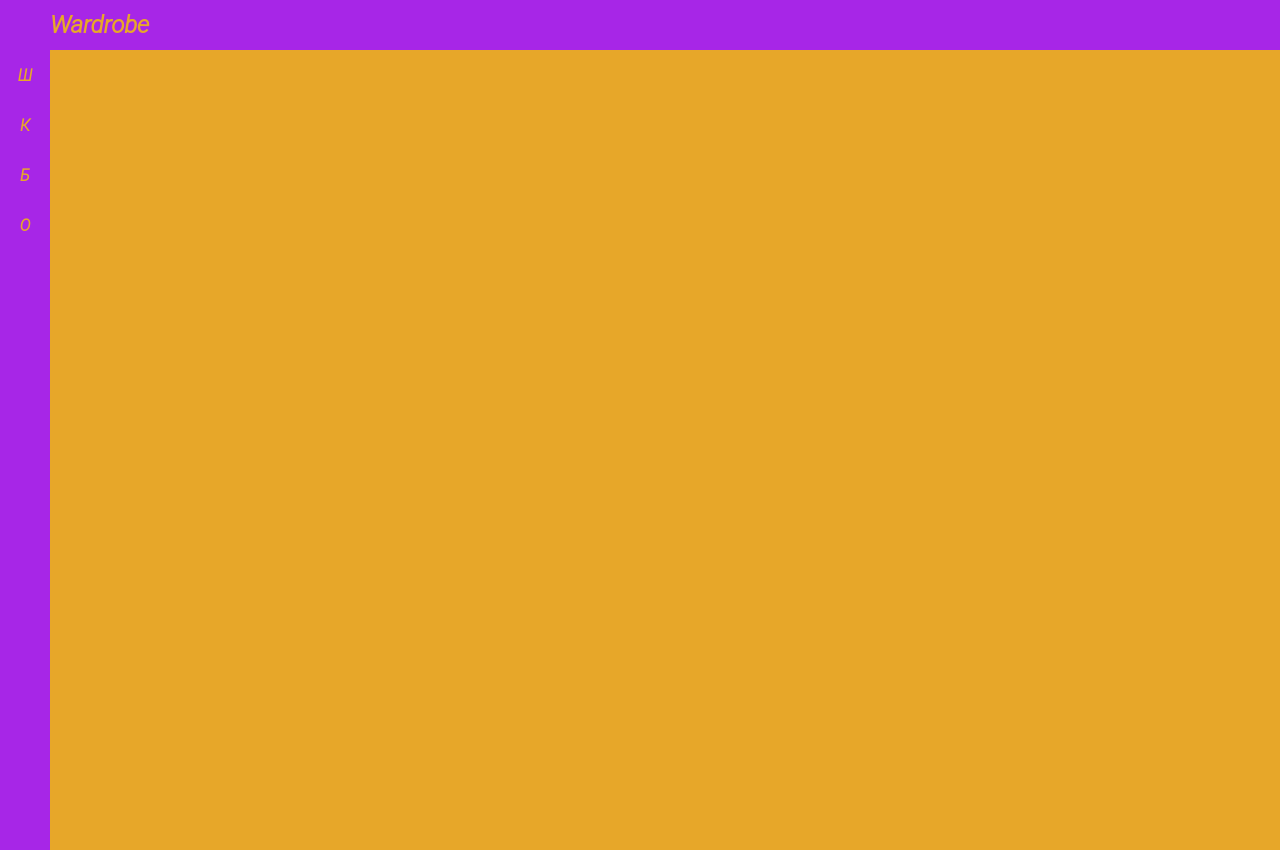
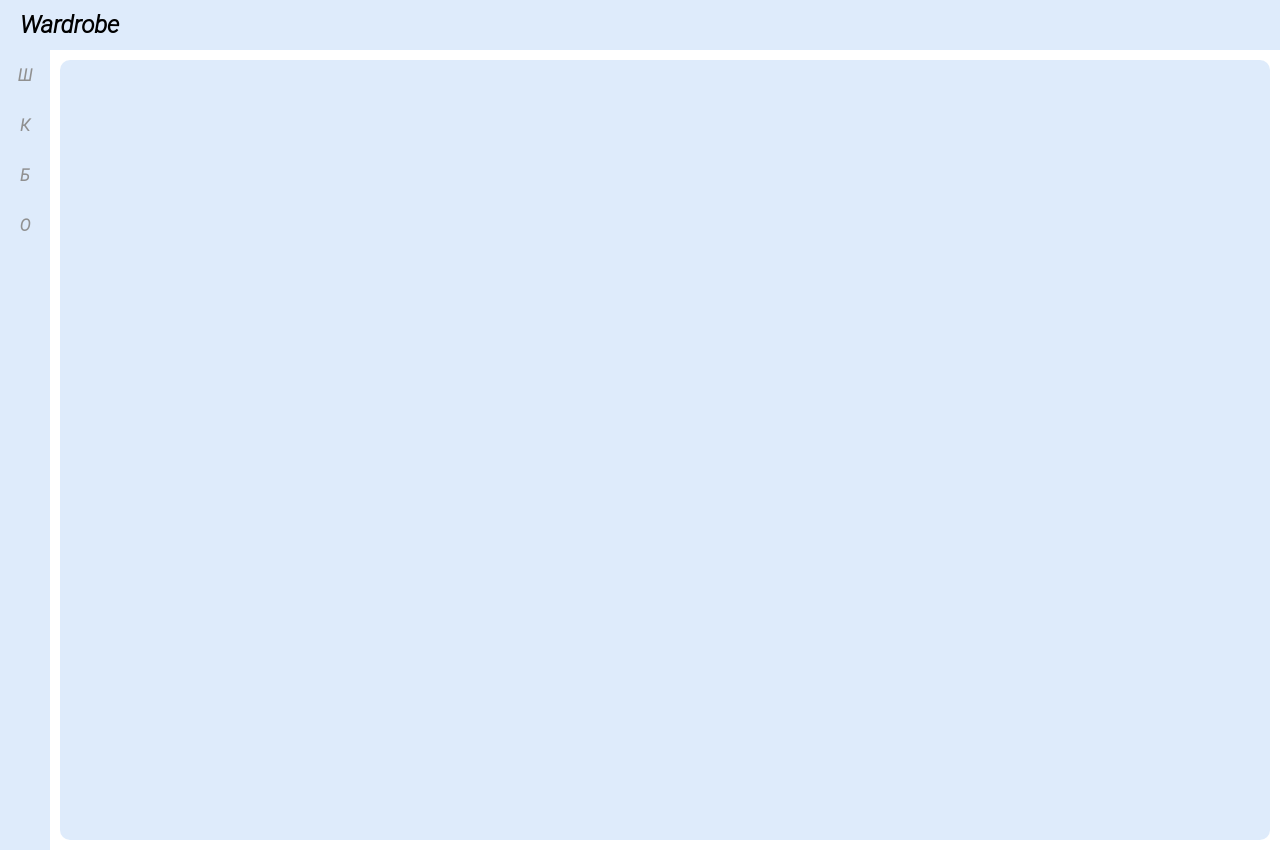
Before and after one commit to Musa-94/wardrobe, a Next.js app: page / in a window 1280 px wide. Built offline with nearby package versions, Linux system fonts and the light colour scheme.

Commit message:
add functions delete

```diff
--- a/themes/index.ts
+++ b/themes/index.ts
@@ -1,9 +1,10 @@
 export const themes = {
     common: {
-        colorFonts: '#e7a729',
+        colorFonts: '#909090',
+        colorFontsLogo: '#000000',
         colorFontsActive: 'white',
-        backgroundNav: '#a726e7',
-        backgroundLayout: '#e7a729',
+        backgroundNav: '#DEEBFB',
+        backgroundLayout: 'white',
     },
 }
 
--- a/ui/components/garments/hooks.ts
+++ b/ui/components/garments/hooks.ts
@@ -2,7 +2,6 @@ import { useTypedSelector } from '@/hooks/useTypedSelector'
 import { useMemo } from 'react'
 import { WardrobeType } from '@/stores/wardrobe/types'
 import { useDispatch } from 'react-redux'
-import { a } from '@react-spring/web'
 import { wardrobeActions } from '@/stores/wardrobe'
 
 const variants = {
@@ -20,6 +19,7 @@ const variants = {
             restDelta: 0.001,
         },
     },
+    exit: { opacity: 0, scale: 0.5 },
 }
 
 export const useGarments = () => {
--- a/ui/components/garments/index.tsx
+++ b/ui/components/garments/index.tsx
@@ -5,12 +5,14 @@ import {
     GarmentsImage,
     WrapperGarments,
 } from './styled'
+import { AnimatePresence } from 'framer-motion'
 
 export const Garments = () => {
     const { variants, wardrobeList, onDelete } = useGarments()
 
     return (
         <WrapperGarments>
+            <AnimatePresence>
                 {wardrobeList.map((item) =>
                     item.data.image ? (
                         <GarmentsBlock
@@ -18,6 +20,7 @@ export const Garments = () => {
                             initial={variants.init}
                             animate={variants.animate}
                             transition={variants.transition}
+                            exit={variants.exit}
                         >
                             <GarmentsImage
                                 src={item.data.image}
@@ -31,6 +34,7 @@ export const Garments = () => {
                         </GarmentsBlock>
                     ) : null
                 )}
+            </AnimatePresence>
         </WrapperGarments>
     )
 }
--- a/ui/components/garments/styled.tsx
+++ b/ui/components/garments/styled.tsx
@@ -11,6 +11,9 @@ export const WrapperGarments = styled.div`
     flex-direction: column;
     align-items: center;
     padding-top: 15px;
+    border: 10px solid white;
+    border-radius: 20px;
+    background: ${({ theme }) => theme.common.backgroundNav};
 `
 
 export const GarmentsBlock = styled(motion.div)`
@@ -21,20 +24,19 @@ export const GarmentsBlock = styled(motion.div)`
     display: flex;
     flex-direction: column;
     align-items: flex-end;
-
-    border: 1px solid grey;
     justify-content: space-between;
 `
 
 export const GarmentsImage = styled(Image)`
     object-fit: cover;
-    size: auto;
+    border-radius: 20px;
 `
 
 export const GarmentsClose = styled(CloseOutline)`
     position: absolute;
-    top: -20px;
-    right: -20px;
+    top: -15px;
+    right: -15px;
+
     &:hover {
         color: white;
     }
--- a/ui/components/header/styled.tsx
+++ b/ui/components/header/styled.tsx
@@ -2,11 +2,11 @@ import styled from 'styled-components'
 
 export const WrapperHeader = styled.header`
     height: 50px;
-    background-color: ${({ theme }) => theme.common.backgroundNav};
+    background: ${({ theme }) => theme.common.backgroundNav};
     display: flex;
     justify-content: flex-start;
     align-items: center;
-    padding-left: 50px;
-    color: ${({ theme }) => theme.common.colorFonts};
+    padding-left: 20px;
+    color: ${({ theme }) => theme.common.colorFontsLogo};
     font-size: 24px;
 `
--- a/ui/components/sidebar/styled.tsx
+++ b/ui/components/sidebar/styled.tsx
@@ -3,5 +3,5 @@ import { motion } from 'framer-motion'
 
 export const WrapperSidebar = styled(motion.nav)`
     height: 100%;
-    background-color: ${({ theme }) => theme.common.backgroundNav};
+    background: ${({ theme }) => theme.common.backgroundNav};
 `
```
Lines whose indentation alone changed are shown as unchanged.
